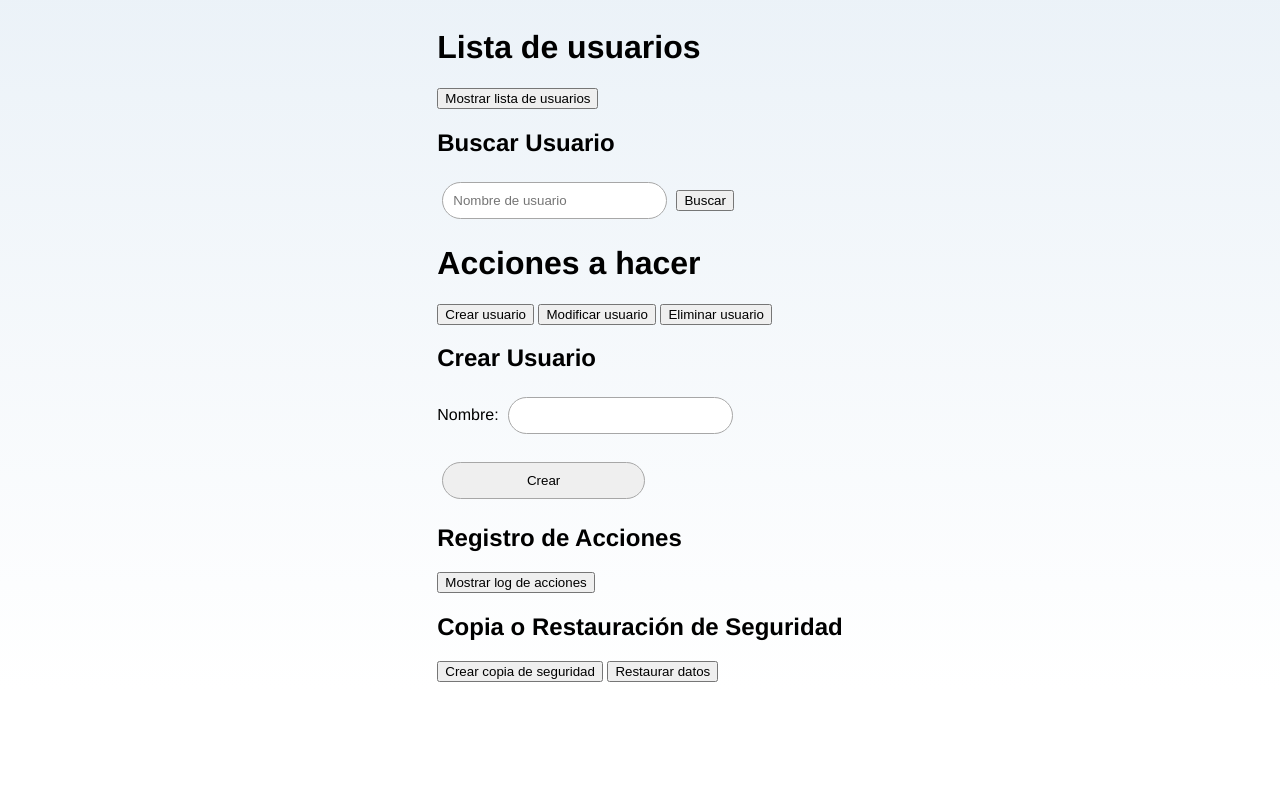
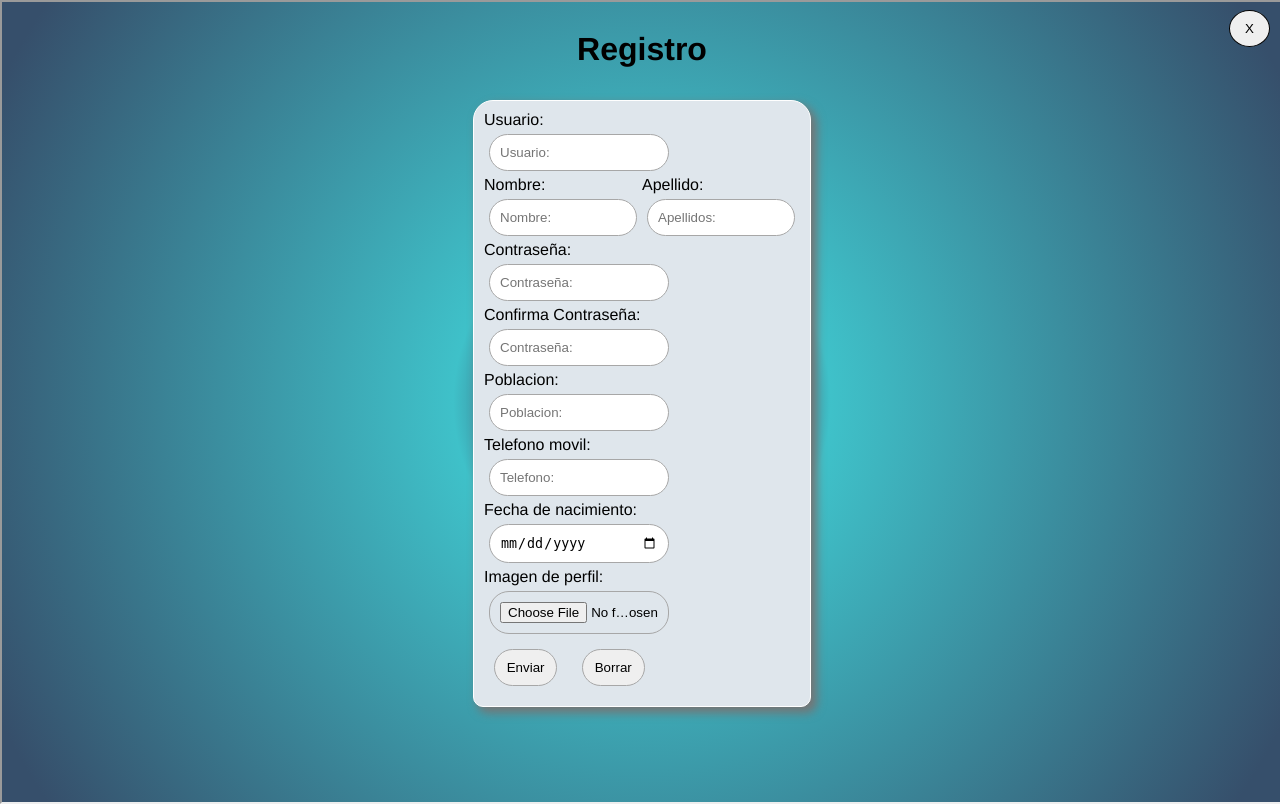
Before and after one commit to gabrielaraudalesr/PHPEquip1, a PHP site: page /principal.html in a window 1280 px wide, after a click on "Crear usuario". Before the commit the page ends 682 px from the top, so only its background shows below. Run offline with PHP 8.4, Linux system fonts and the light colour scheme.

Commit message:
Estilo pagina

```diff
--- a/pagina/css/estiloPrincipal.css
+++ b/pagina/css/estiloPrincipal.css
@@ -1,18 +1,19 @@
+html{
+    width: 100%;
+    height: 100%;
+    background: rgb(54,79,107);
+    background: radial-gradient(circle, rgba(54,79,107,1) 10%, rgba(59,147,163,1) 20%, rgba(63,193,201,1) 25%, rgba(54,79,107,1) 95%);
+}
 
 body{
-    background-color: rgb(232, 240, 247);
-    background: linear-gradient(rgba(232, 240, 247, 0.856), rgba(255, 255, 255, 0.568)) no-repeat;
-    /*font-family: 'Courier New', Courier, monospace;*/
-    font-family: 'Franklin Gothic Medium', 'Arial Narrow', Arial, sans-serif;
+   font-family: 'Franklin Gothic Medium', 'Arial Narrow', Arial, sans-serif;
     display: flex;
     justify-content: center;
     align-items: center;
 }
 #page{
-    width: 90%;
-    height: 90%;
-
-
+    width: 100%;
+    height: 100%;
 }
 #formularioContenedor{
     display: flex;
--- a/pagina/css/principal.css
+++ b/pagina/css/principal.css
@@ -3,11 +3,47 @@
 }
 #gridContainer {
     display: grid;
+    justify-content: center;
+    align-items: center;
     grid-template-columns: 1fr 1fr;
     gap: 20px;
+    z-index: 1;
+
 }
 .gridItem {
     border: 1px solid #ccc;
     padding: 20px;
     text-align: center;
 }
+
+#registro{
+    position: absolute;
+    top: 0;
+    bottom: 0;
+    left: 0;
+    right: 0;
+    width: 100% ;
+    height: 100% ;
+    z-index: 9;
+}
+#cerrar{
+    position: absolute;
+    top: 0;
+    right: 0;
+    margin: 10px;
+    padding-left: 15px;
+    padding-right: 15px;
+    padding-top: 10px;
+    padding-bottom: 10px;
+    border: 1px solid black;
+    border-radius: 200%;
+    z-index: 10;
+}
+#imagenLogo {
+    width: 20%;
+    position: absolute;
+    top: 50%;
+    left: 50%;
+    transform: translate(-50%, -50%);
+    z-index: 0;
+}
--- a/pagina/js/principal.js
+++ b/pagina/js/principal.js
@@ -14,15 +14,27 @@ const usuarios = [
     { nombre: "Luis Martinez" }
 ]; // Simulación de base de datos
 
-function mostrarFormulario(id) {
+function mostrarForm(id) {
     // Ocultar todos los formularios
     document.querySelectorAll('.formulario').forEach(form => {
         form.style.display = 'none';
     });
 
-    // Mostrar el formulario correspondiente
     document.getElementById(id).style.display = 'block';
+
+
+
+    var botonCerrar = document.getElementById("cerrar");
+botonCerrar.addEventListener("click",function(e){
+
+var form = document.getElementById("formCrear");
+form.style.display="none";
+
+});
+
+
 }
+
 
 function mostrarListaUsuarios() {
     const listaDiv = document.getElementById('listaUsuarios');
--- a/pagina/php/datos.php
+++ b/pagina/php/datos.php
@@ -22,7 +22,7 @@ while($fila=mysqli_fetch_array($resultado)){
     $correo=$fila["Correo"];
     $imagenPerfil=$fila["Imagen Perfil"];
 
-    print "<tr><td>" . $id . "</td><td>" . $nombre . "</td><td>" . $precio . "</td><td>" . $descripcion . "</td></tr>";
+    print "<tr><td>" . $id . "</td><td>" . $nombre . "</td><td>" . $apellido . "</td><td>" . $descripcion . "</td></tr>";
 
 }
 print "</table>";
--- a/pagina/principal.html
+++ b/pagina/principal.html
@@ -1,16 +1,19 @@
 <!DOCTYPE html>
 <html lang="en">
+
 <head>
     <meta charset="UTF-8">
     <meta name="viewport" content="width=device-width, initial-scale=1.0">
+    <meta HTTP-EQUIV="Access-Control-Allow-Origin" CONTENT="">
     <link rel="stylesheet" href="./css/estiloPrincipal.css">
-    <link rel="stylesheet" href="./css/prin cipal.css">
+    <link rel="stylesheet" href="./css/principal.css">
     <script src="./js/principal.js"></script>
 
     <title>Página principal</title>
 </head>
+
 <body>
-
+    <img id="imagenLogo" src="./img/StreamEclipseLogobyDesigner.png" alt="">
     <div id="gridContainer">
         <div class="gridItem" id="Listar">
             <h1>Lista de usuarios</h1>
@@ -21,22 +24,18 @@
                 <button onclick="buscarUsuario()">Buscar</button>
             </div>
             <div id="listaUsuarios"></div>
+
         </div>
 
         <div class="gridItem" id="Creacion/Modificacion/Eliminacion">
             <h1>Acciones a hacer</h1>
-            <button onclick="mostrarFormulario('formCrear')">Crear usuario</button>
-            <button onclick="mostrarFormulario('formModificar')">Modificar usuario</button>
-            <button onclick="mostrarFormulario('formEliminar')">Eliminar usuario</button>
-        </div>
+            <button onclick="mostrarForm('formCrear')">Crear usuario</button>
+            <button>Modificar usuario</button>
+            <button>Eliminar usuario</button>
+            <div id="formCrear" class="formulario">
+                <button id="cerrar">X</button>
+                <iframe id="registro" src="./registro.html"></iframe>
 
-        <div id="formCrear" class="formulario">
-            <h2>Crear Usuario</h2>
-            <form>
-                <label for="nombreCrear">Nombre:</label>
-                <input type="text" id="nombreCrear" name="nombreCrear"><br><br>
-                <input type="submit" value="Crear">
-            </form>
             </div>
 
             <div id="formModificar" class="formulario">
@@ -56,6 +55,9 @@
                     <input type="submit" value="Eliminar">
                 </form>
             </div>
+        </div>
+
+
 
         <div class="gridItem" id="logAcciones">
             <h2>Registro de Acciones</h2>
--- a/pagina/registro.html
+++ b/pagina/registro.html
@@ -1,5 +1,5 @@
 <!DOCTYPE html>
-<html lang="es">
+<html lang="es" id="paginaHTML">
 
 <head>
     <meta charset="UTF-8">
@@ -41,7 +41,6 @@
                 <article class="botones">
                     <button id="enviar" class="btn">Enviar</button>
                     <button type="reset" id="borrar" class="btn">Borrar</button>
-                    <button onclick="window.location.href='login.html'" id="login" class="btn">Login</button>
                 </article>
 
             </form>
```
Also changed, not shown: pagina/f.html (added, +12 -0 lines), pagina/img/StreamEclipseLogobyDesigner.png (added), pagina/img/fondo.png (added). Lines whose indentation alone changed are shown as unchanged.
